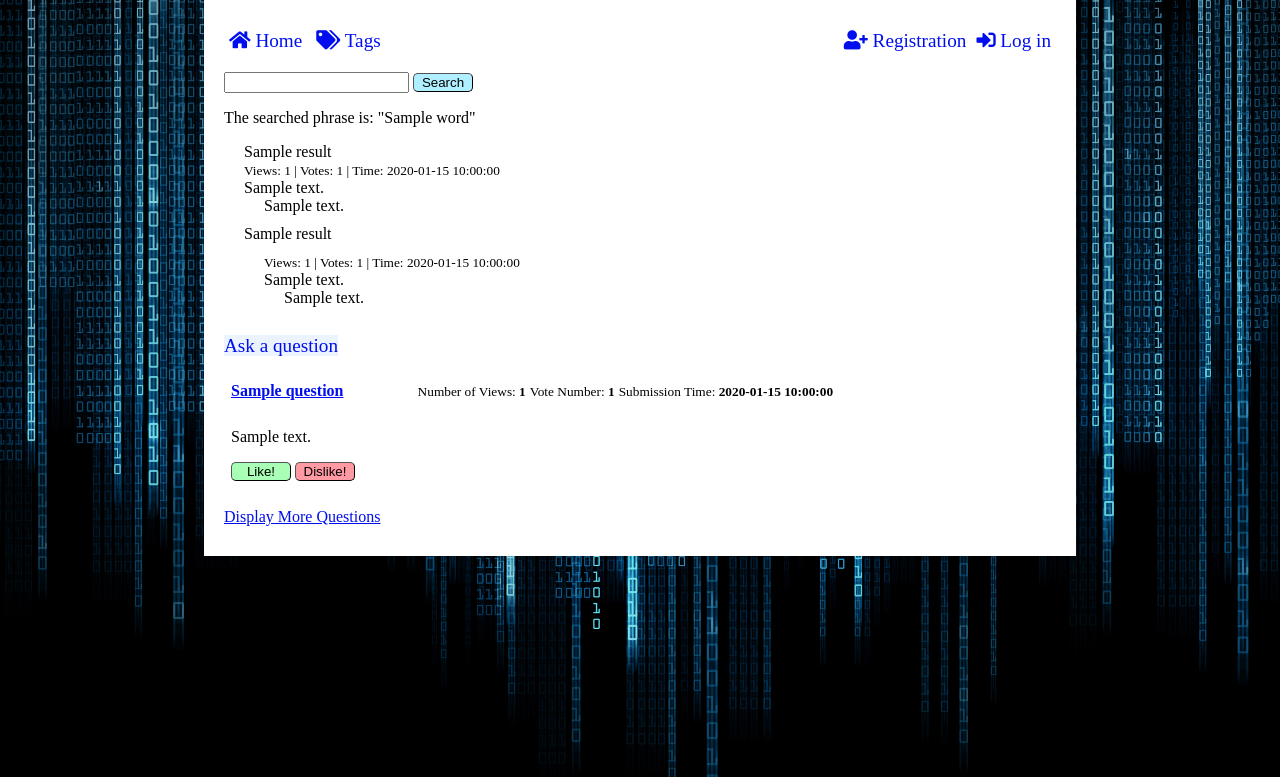
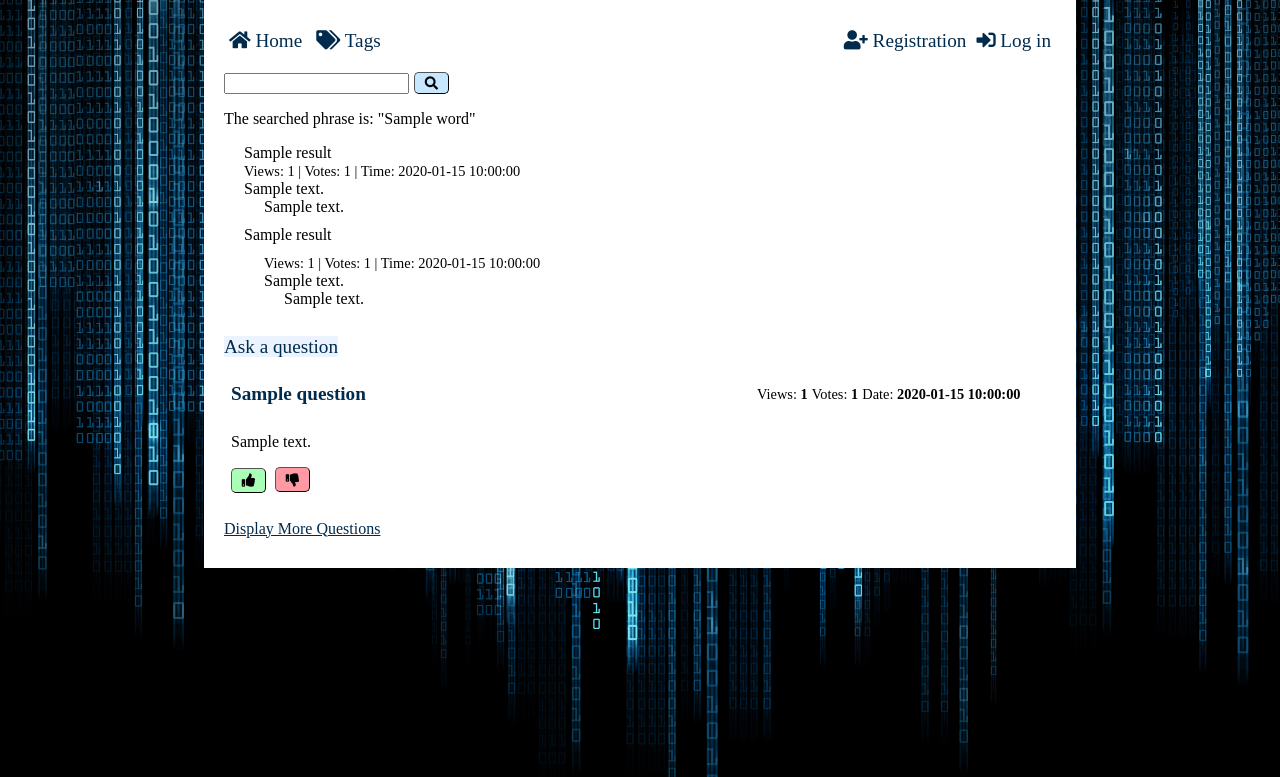
Before and after one commit to zsofiam/ask-mate-3-python, a Flask app: template templates/index.html in a window 1280 px wide. Shown: the top 777 px of the page. Run offline with Flask 2, Linux system fonts and the light colour scheme; the template is opened without the code that fills it: most values are stand-ins (such as "Sample title", 1, 10 or a date in 2020).

Commit message:
improve style slightly

```diff
--- a/static/CSS/style.css
+++ b/static/CSS/style.css
@@ -61,7 +61,7 @@ td {
     padding-bottom: 20px;
 }
 a {
-    color: #000EEE;
+    color: #002b4d;
 }
 a:hover {
     background-color: #ebf3ff;
@@ -73,19 +73,32 @@ a:hover {
 }
 .button {
     width: 60px;
-    background-color: #b0efff;
+    background-color: #c7e7ff;
 }
 .all-buttons {
     border-width: 1px;
     border-radius: 5px;
 }
 #like {
-    width: 60px;
+    padding: 0;
+    margin-right: 5px;
+    width: 35px;
+    height: 25px;
     background-color: #a8ffb5;
+    border-radius: 5px;
+}
+#like:hover {
+    background-color: #96d9a0;
 }
 #dislike {
-    width: 60px;
+    padding: 1px 0 0 0;
+    width: 35px;
+    height: 25px;
     background-color: #ff99a3;
+    border-radius: 5px;
+}
+#dislike:hover {
+    background-color: #d1848b;
 }
 .answer_message {
     margin-left: 20px;
@@ -146,3 +159,28 @@ img{
 .red-font{
     color: red;
 }
+
+.title {
+    font-size: 1.2em;
+    text-decoration: none;
+    color: #002b4d;
+}
+
+.second-col {
+    width: 40%;
+    text-align: center;
+}
+#search {
+    margin-left: 5px;
+    width: 35px;
+    height: 22px;
+}
+#search:hover {
+    background-color: #b1cee3;
+}
+small {
+    font-size: 0.9em;
+}
+.add:hover {
+    background-color: #d9e8ff;
+}
--- a/templates/index.html
+++ b/templates/index.html
@@ -24,7 +24,7 @@
         </ul>
         </nav>
         <form action="/search" method="get">
-            <input type="text" name="q"> <input class="button all-buttons" type="submit" value="Search">
+            <input type="text" name="q"><button type="submit" id="search" class="button all-buttons"><i class="fas fa-search"></i></button>
         </form>
         <div>
             {% if word != '' %}
@@ -77,21 +77,21 @@
             {% for question in questions %}
                 <tr>
                     <td>
-                        <a href="/question/{{ question.get('id') }}"><strong>{{question.get('title')}}</strong></a></td>
-                    <td>
-                        <small>Number of Views: <strong>{{ question.get('view_number') }}</strong></small>
-                        <small>Vote Number: <strong>{{ question.get('vote_number') }}</strong></small>
-                        <small>Submission Time: <strong>{{ question["submission_time"] }}</strong></small>
+                        <a class="title" href="/question/{{ question.get('id') }}"><strong>{{question.get('title')}}</strong></a></td>
+                    <td class="second-col">
+                        <small>Views: <strong>{{ question.get('view_number') }}</strong></small>
+                        <small>Votes: <strong>{{ question.get('vote_number') }}</strong></small>
+                        <small>Date: <strong>{{ question["submission_time"] }}</strong></small>
                     </td>
                 </tr>
                 <tr>
                     <td colspan="2">
                         <p>{{ question.get('message') }}</p>
                         <form class="like-form" action="/question/{{ question.get('id') }}/vote-up" method="post">
-                        <button class="all-buttons" id="like" type="submit">Like!</button>
+                        <button class="all-buttons" id="like" type="submit"><i class="fas fa-thumbs-up"></i></button>
                         </form>
                         <form class="like-form" action="/question/{{ question.get('id') }}/vote-down" method="post">
-                        <button class="all-buttons" id="dislike" type="submit">Dislike!</button>
+                        <button class="all-buttons" id="dislike" type="submit"><i class="fas fa-thumbs-down"></i></button>
                         </form>
                     </td>
                 </tr>
--- a/templates/login.html
+++ b/templates/login.html
@@ -19,8 +19,8 @@
         <p class="error">{{ error_message }}</p>
         {% endif %}
         <form action="/login" method="post">
-            <label>Username (email):<br><input type="text" name="username"></label><br>
-            <label>Password:<br><input type="password" name="password"></label><br>
+            <label>Username (email):<br><input type="text" name="username"></label><br><br>
+            <label>Password:<br><input type="password" name="password"></label><br><br>
             <input type="submit" value="Log in">
         </form>
     </div>
```
Also changed, not shown: templates/q_and_a.html (+11 -11 lines).
